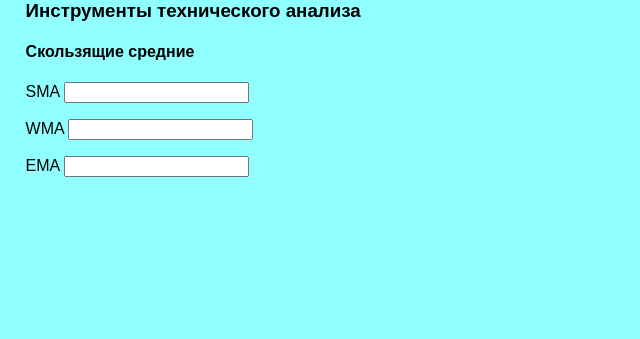
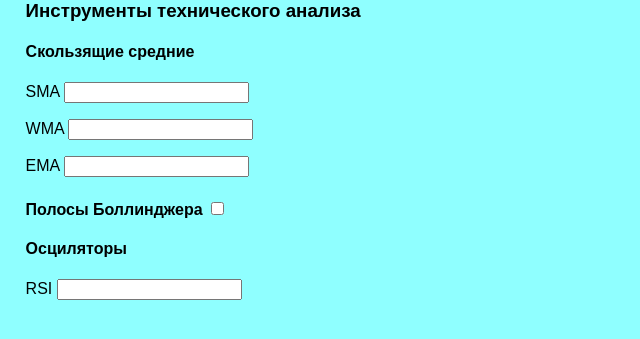
Before and after one commit to Andrew1vanov/pet-site, a Django app: template pet/shares/templates/shares/share/security_detail.html in a window 1280 px wide. Shown: the part 282-621 px from the top of the page, without its empty margins (0-640 px from the left). Run offline with Django 5.2, Linux system fonts and the light colour scheme; the template is opened without the code that fills it, so the values that code supplies are empty; some libraries are stand-ins or nearby versions.

Commit message:
add forms to detail

```diff
--- a/pet/shares/analys.py
+++ b/pet/shares/analys.py
@@ -1,11 +1,11 @@
 import numpy as np
 
 def d_sma(sct, n = 21):
-    SMA = np.array([sum(sct[i-n:i]) / n if i>n else sct[i] for i in range(len(sct))])
+    SMA = np.array([sum(sct[i-n:i]) / n if i>=n else sct[i] for i in range(len(sct))])
     return SMA
 
 def d_wma(sct, vol, n = 21):
-    WMA = np.array([(sum(sct[i-n:i] * vol[i-n:i]) / sum(vol[i-n:i])) if i>n else sct[i]
+    WMA = np.array([(sum(sct[i-n:i] * vol[i-n:i]) / sum(vol[i-n:i])) if i>=n else sct[i]
                     for i in range(len(sct))])
     return WMA
 
--- a/pet/shares/templates/shares/share/security_detail.html
+++ b/pet/shares/templates/shares/share/security_detail.html
@@ -24,6 +24,9 @@
             <p>SMA <input type="number" name="SMA"></p>
             <p>WMA <input type="number" name="WMA"></p>
             <p>EMA <input type="number" name="EMA"></p>
+        <h4>Полосы Боллинджера <input type="checkbox" name="Bollinger"></h4>
+        <h4>Осциляторы</h4>
+            <p>RSI <input type="number" name="RSI"></p>
         </form>
     </div>
 </div>
```
